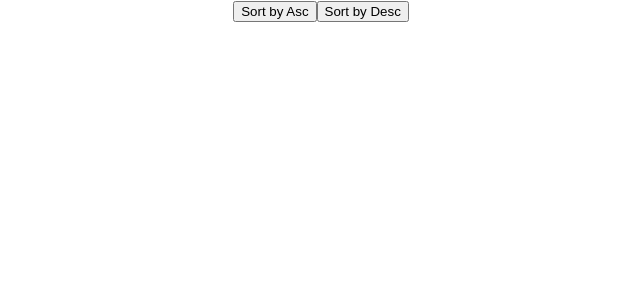
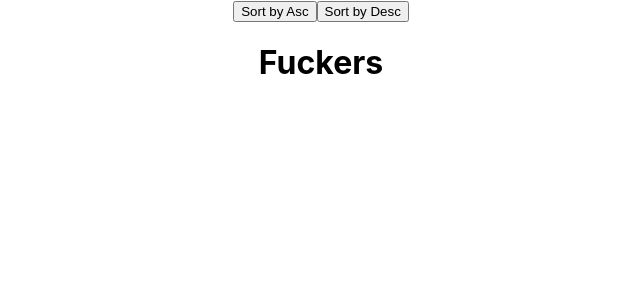
Before and after one commit to Aaryan-Dev/netlify-test-react, a React (Create React App) app: page / in a window 1280 px wide. Shown: the top 300 px of the page, without its empty margins (319-959 px from the left). Built offline with nearby package versions, Linux system fonts and the light colour scheme.

Commit message:
Update App.js

```diff
--- a/src/App.js
+++ b/src/App.js
@@ -2,12 +2,11 @@ import "./App.css";
 // import data from db.json
 
 function App() {
-
-
   return (
-    <div className="App" data-testid = 'app'>
-      <button  data-testid = 'sort-asc-btn'>Sort by Asc</button>
-      <button  data-testid = 'sort-desc-btn'>Sort by Desc</button>
+    <div className="App" data-testid="app">
+      <button data-testid="sort-asc-btn">Sort by Asc</button>
+      <button data-testid="sort-desc-btn">Sort by Desc</button>
+      <h1>Fuckers</h1>
       {/*  map through the users data and pass props to the Userdetails component */}
     </div>
   );
```
